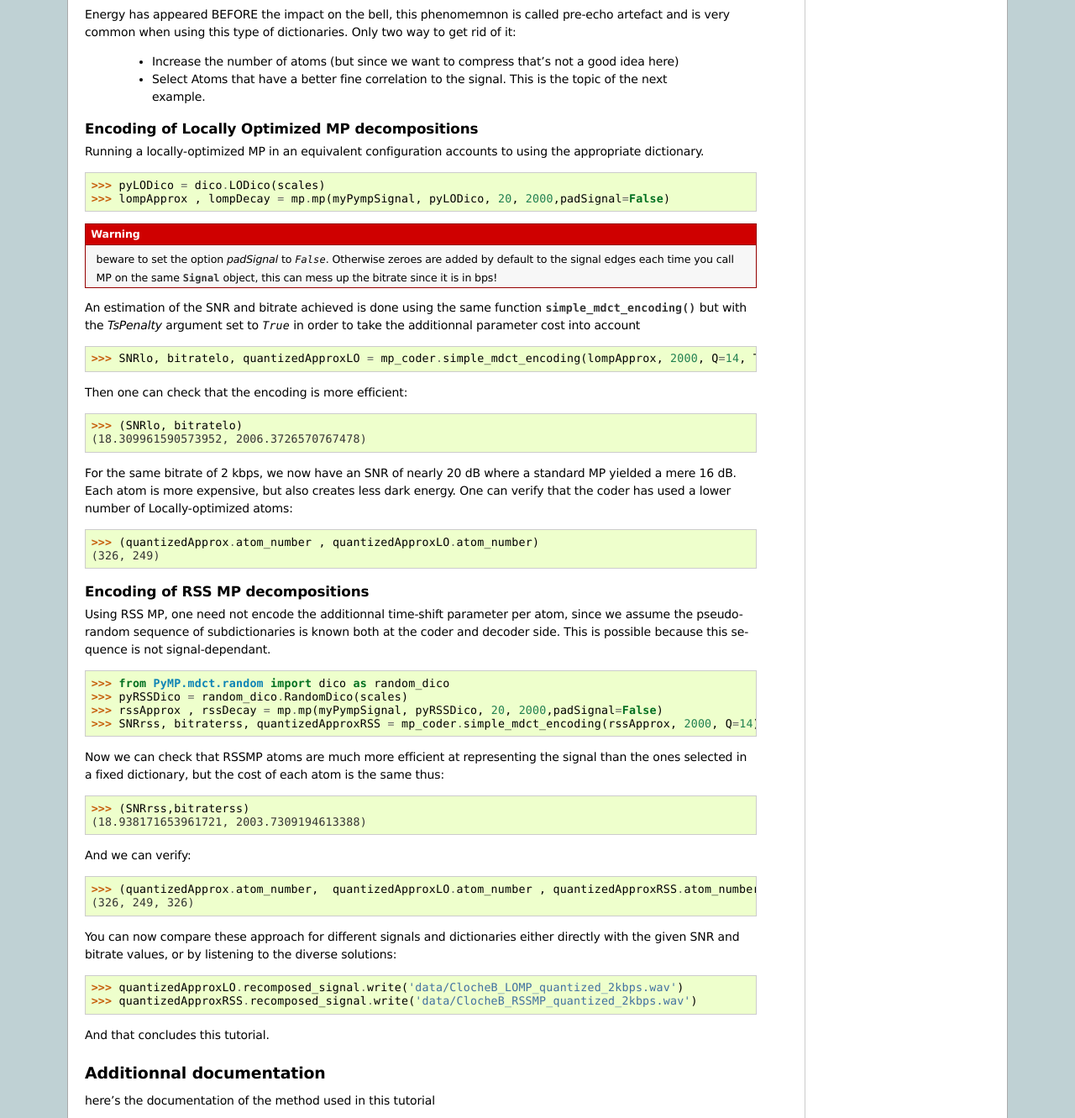
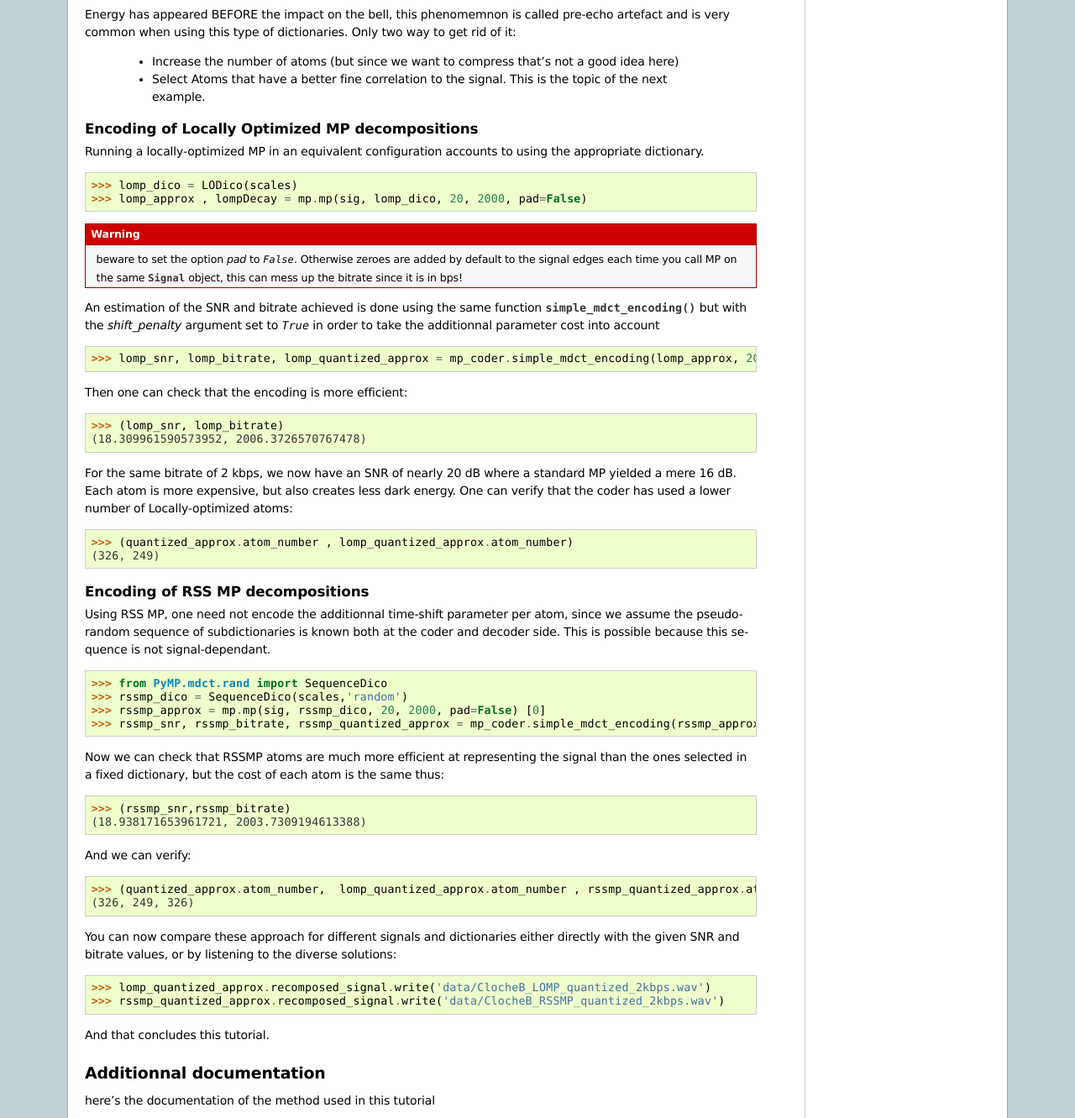
Before and after one commit to mmoussallam/PyMP, a Sphinx documentation site: the page built from doc/example_coder.rst, in a window 1280 px wide and 1400 px high, scrolled down 1887 px, cut to the strip 47-1378 px from the top of the window. Shown: the whole strip at 84% size. Built offline with Sphinx 7.4.7, drawn with Linux system fonts in a browser that asks for light colours; some of the changed text lies outside the part shown.

Commit message:
refactoring documentation and tutorials

```diff
--- a/PyMP/__init__.py
+++ b/PyMP/__init__.py
@@ -1,2 +1,4 @@
 __all__ = ['mp', 'mp_cmd', 'approx', 'base', 'log',
            'signals', 'win_server']
+
+from .signals import Signal
--- a/doc/example_coder.rst
+++ b/doc/example_coder.rst
@@ -49,56 +49,56 @@
 
 Let us perform a MP decomposition of a 1 second audio exceprt of Glockenspiel using a 3xMDCT dictionary::
 
->>> from PyMP.mdct import dico
->>> from PyMP.mdct.rand import dico as random_dico
->>> from PyMP import mp, mp_coder, signals
->>> myPympSignal = signals.Signal('../data/ClocheB.wav', mono=True)  # Load Signal
->>> myPympSignal.crop(0, 4.0 * myPympSignal.fs)     # Keep only 4 seconds
+>>> from PyMP.mdct import Dico, LODico
+>>> from PyMP.mdct.rand import SequenceDico
+>>> from PyMP import mp, mp_coder, Signal
+>>> sig = Signal('data/ClocheB.wav', mono=True)  # Load Signal
+>>> sig.crop(0, 4.0 * sig.fs)     # Keep only 4 seconds
 >>> # atom of scales 8, 64 and 512 ms
->>> scales = [(s * myPympSignal.fs / 1000) for s in (8, 64, 512)]
->>> myPympSignal.pad(scales[-1])
+>>> scales = [(s * sig.fs / 1000) for s in (8, 64, 512)]
+>>> sig.pad(scales[-1])
 >>> # Dictionary for Standard MP
->>> pyDico = dico.Dico(scales)
+>>> mp_dico = Dico(scales)
 >>> # Launching decomposition, stops either at 20 dB of SRR or 2000 iterations
->>> mpApprox, mpDecay = mp.mp(myPympSignal, pyDico, 20, 2000, pad=False)
+>>> mp_approx, mp_decay = mp.mp(sig, mp_dico, 20, 2000, pad=False)
 
 This should be relatively fast, the algorithm stops when it reaches 20 dB of SRR and a number of atoms determined by:
 
->>> mpApprox.atom_number
+>>> mp_approx.atom_number
 565
 
-From the *mpApprox* object constructed we can now evaluate a (theoretical) rate and an associated distorsion by quantizing
+From the *mp_approx* object constructed we can now evaluate a (theoretical) rate and an associated distorsion by quantizing
 the atoms weights and counting the cost of both indices and weights. To do that, we use the :func:`.simple_mdct_encoding` method
 in the :mod:`.mp_coder` module. Here's an example where we set a target of 8kbps with a midtread uniform quantizer with :math:`2^{14}` steps
 
->>> SNR, bitrate, quantizedApprox = mp_coder.simple_mdct_encoding(mpApprox, 8000, Q=14)
+>>> snr, bitrate, quantized_approx = mp_coder.simple_mdct_encoding(mp_approx, 8000, Q=14)
 
 And we can check the results:
 
->>> (SNR, bitrate)
+>>> (snr, bitrate)
 (20.010662962811647, 3472.7238328087619)
 
 In other words, we achieved a 20 dB SNR with a (theoretical) 3.4 kbps bitrate. We can change the coder properties,
 in particular the number of quantizing steps (recall this is :math:`2^Q`  and not directly Q!!):
 
->>> SNR, bitrate, quantizedApprox = mp_coder.simple_mdct_encoding(mpApprox, 8000, Q=5)
->>> (SNR, bitrate)
+>>> snr, bitrate, quantized_approx = mp_coder.simple_mdct_encoding(mp_approx, 8000, Q=5)
+>>> (snr, bitrate)
 (12.556647717619505, 997.29788299389475)
 
 Indeed we have reduced the bitrate, but increased the distorsion. We can also fix the bitrate at a lower value:
 
->>> SNR, bitrate, quantizedApprox = mp_coder.simple_mdct_encoding(mpApprox, 2000, Q=14)
->>> (SNR, bitrate)
+>>> snr, bitrate, quantized_approx = mp_coder.simple_mdct_encoding(mp_approx, 2000, Q=14)
+>>> (snr, bitrate)
 (16.03645910615025, 2003.7309194613388)
 
 The coder stopped when the given bitrate was reached, yieled a higher distorsion. If you wonder how many atoms where used:
 
->>> quantizedApprox.atom_number
+>>> quantized_approx.atom_number
 326
 
 In order to listen to the results, you'll need to save the approximant as wav files:
 
->>> quantizedApprox.recomposed_signal.write('data/ClocheB_quantized_2kbps.wav')
+>>> quantized_approx.recomposed_signal.write('data/ClocheB_quantized_2kbps.wav')
 
 But a simple Time-Frequency plot already tells you there's going to be some highly disturbing artefacts:
 
@@ -117,29 +117,29 @@
 
 Running a locally-optimized MP in an equivalent configuration accounts to using the appropriate dictionary.
 
->>> pyLODico = dico.LODico(scales)
->>> lompApprox , lompDecay = mp.mp(myPympSignal, pyLODico, 20, 2000,padSignal=False)
+>>> lomp_dico = LODico(scales)
+>>> lomp_approx , lompDecay = mp.mp(sig, lomp_dico, 20, 2000, pad=False)
 
 .. warning::
 
-	beware to set the option *padSignal* to `False`. Otherwise zeroes are added by default to the signal edges each time
+	beware to set the option *pad* to `False`. Otherwise zeroes are added by default to the signal edges each time
 	you call MP on the same :class:`.Signal` object, this can mess up the bitrate since it is in bps!
 
 An estimation of the SNR and bitrate achieved is done using the same function :func:`.simple_mdct_encoding` but with
-the *TsPenalty* argument set to `True` in order to take the additionnal parameter cost into account
+the *shift_penalty* argument set to `True` in order to take the additionnal parameter cost into account
 
->>> SNRlo, bitratelo, quantizedApproxLO = mp_coder.simple_mdct_encoding(lompApprox, 2000, Q=14, TsPenalty=True)
+>>> lomp_snr, lomp_bitrate, lomp_quantized_approx = mp_coder.simple_mdct_encoding(lomp_approx, 2000, Q=14, shift_penalty=True)
 
 Then one can check that the encoding is more efficient:
 
->>> (SNRlo, bitratelo)
+>>> (lomp_snr, lomp_bitrate)
 (18.309961590573952, 2006.3726570767478)
 
 For the same bitrate of 2 kbps, we now have an SNR of nearly 20 dB where a standard MP yielded a mere 16 dB.
 Each atom is more expensive, but also creates less dark energy. One can verify that the coder has used a
 lower number of Locally-optimized atoms:
 
->>> (quantizedApprox.atom_number , quantizedApproxLO.atom_number)
+>>> (quantized_approx.atom_number , lomp_quantized_approx.atom_number)
 (326, 249)
 
 Encoding of RSS MP decompositions
@@ -149,27 +149,27 @@
 sequence of subdictionaries is known both at the coder and decoder side. This is possible because this sequence is
 not signal-dependant.
 
->>> from PyMP.mdct.random import dico as random_dico
->>> pyRSSDico = random_dico.RandomDico(scales)
->>> rssApprox , rssDecay = mp.mp(myPympSignal, pyRSSDico, 20, 2000,padSignal=False)
->>> SNRrss, bitraterss, quantizedApproxRSS = mp_coder.simple_mdct_encoding(rssApprox, 2000, Q=14)
+>>> from PyMP.mdct.rand import SequenceDico
+>>> rssmp_dico = SequenceDico(scales,'random')
+>>> rssmp_approx = mp.mp(sig, rssmp_dico, 20, 2000, pad=False) [0]
+>>> rssmp_snr, rssmp_bitrate, rssmp_quantized_approx = mp_coder.simple_mdct_encoding(rssmp_approx, 2000, Q=14)
 
 Now we can check that RSSMP atoms are much more efficient at representing the signal than the ones selected in a
 fixed dictionary, but the cost of each atom is the same thus:
 
->>> (SNRrss,bitraterss)
+>>> (rssmp_snr,rssmp_bitrate)
 (18.938171653961721, 2003.7309194613388)
 
 And we can verify:
 
->>> (quantizedApprox.atom_number,  quantizedApproxLO.atom_number , quantizedApproxRSS.atom_number)
+>>> (quantized_approx.atom_number,  lomp_quantized_approx.atom_number , rssmp_quantized_approx.atom_number)
 (326, 249, 326)
 
 You can now compare these approach for different signals and dictionaries either directly with the given SNR and bitrate values,
 or by listening to the diverse solutions:
 
->>> quantizedApproxLO.recomposed_signal.write('data/ClocheB_LOMP_quantized_2kbps.wav')
->>> quantizedApproxRSS.recomposed_signal.write('data/ClocheB_RSSMP_quantized_2kbps.wav')
+>>> lomp_quantized_approx.recomposed_signal.write('data/ClocheB_LOMP_quantized_2kbps.wav')
+>>> rssmp_quantized_approx.recomposed_signal.write('data/ClocheB_RSSMP_quantized_2kbps.wav')
 
 And that concludes this tutorial.
 
--- a/doc/pyplots/LoMP_example.py
+++ b/doc/pyplots/LoMP_example.py
@@ -6,8 +6,8 @@
 import os
 import matplotlib.pyplot as plt
 
-from PyMP import signals, mp
-from PyMP.mdct import dico
+from PyMP import Signal, mp
+from PyMP.mdct import Dico, LODico
 
 import matplotlib as mpl
 mpl.rcParams['lines.linewidth'] = 1.0
@@ -19,26 +19,26 @@
 
 # Load glockenspiel signal
 abPath = os.path.abspath('../../data/')
-pySig = signals.Signal(abPath + '/glocs.wav', mono=True, normalize=True)
+sig = Signal(abPath + '/glocs.wav', mono=True, normalize=True)
 
-pySig.crop(0, 3 * pySig.fs)
+sig.crop(0, 3 * sig.fs)
 
 scales = [128, 1024, 8192]
-nbAtom = 500
+n_atoms = 500
 srr = 30
 
-mpDico = dico.Dico(scales)
-lompDico = dico.LODico(scales)
+mp_dico = Dico(scales)
+lomp_dico = LODico(scales)
 
-approxMP, decayMP = mp.mp(pySig, mpDico, srr, nbAtom, pad=True)
-approxLoMP, decayLoMP = mp.mp(pySig, lompDico, srr, nbAtom, pad=False)
+mp_approx, mp_decay = mp.mp(sig, mp_dico, srr, n_atoms, pad=True)
+lomp_approx, lomp_decay = mp.mp(sig, lomp_dico, srr, n_atoms, pad=False)
 
 plt.figure()
 plt.subplot(211)
-approxMP.plot_tf()
+mp_approx.plot_tf()
 plt.subplot(212)
-approxLoMP.plot_tf()
+lomp_approx.plot_tf()
 
-# print approxMP , approxLoMP
+# print mp_approx , lomp_approx
 
 plt.show()
--- a/doc/pyplots/MP_example.py
+++ b/doc/pyplots/MP_example.py
@@ -16,36 +16,36 @@
 mpl.rcParams['image.interpolation'] = 'Nearest'
 #mpl.rcParams['text.usetex'] = True
 
-from PyMP import signals, mp
-from PyMP.mdct import dico
+from PyMP import Signal, mp
+from PyMP.mdct import Dico
 
 
 sizes = [128, 1024, 8192]
-Natom = 1000
+n_atoms = 1000
 
 
 abPath = os.path.abspath('../../data/')
-pySig = signals.Signal(abPath + '/glocs.wav', mono=True, normalize=True)
+sig = Signal(abPath + '/glocs.wav', mono=True, normalize=True)
 
 # taking only the first musical phrase (3.5 seconds approximately)
-pySig.crop(0, 3.5 * pySig.fs)
-pySig.pad(8192)
+sig.crop(0, 3.5 * sig.fs)
+sig.pad(8192)
 
 # add some minor noise to avoid null areas
-pySig.data += 0.0001 * np.random.randn(pySig.length)
+sig.data += 0.0001 * np.random.randn(sig.length)
 
 # create MDCT multiscale dictionary
-dico = dico.Dico(sizes)
+dico = Dico(sizes)
 
 # run the MP routine
-approx, decay = mp.mp(pySig, dico, 50, Natom)
+approx, decay = mp.mp(sig, dico, 50, n_atoms)
 
 # plotting the results
-timeVec = np.arange(0, float(pySig.length)) / pySig.fs
+timeVec = np.arange(0, float(sig.length)) / sig.fs
 
 plt.figure(figsize=(10, 6))
 axOrig = plt.axes([0.05, 0.55, .4, .4])
-axOrig.plot(timeVec, pySig.data)
+axOrig.plot(timeVec, sig.data)
 axOrig.set_title('(a)')
 axOrig.set_xticks([1, 2, 3, 4])
 axOrig.set_ylim([-1.0, 1.0])
@@ -64,22 +64,22 @@
 
 axFFt1 = plt.axes([.55, .816, .4, .133])
 axFFt1.specgram(
-    pySig.data, NFFT=128, noverlap=64, cmap=cm.copper_r, Fs=pySig.fs)
-axFFt1.set_yticks([0, pySig.fs / 4])
+    sig.data, NFFT=128, noverlap=64, cmap=cm.copper_r, Fs=sig.fs)
+axFFt1.set_yticks([0, sig.fs / 4])
 axFFt1.set_xticks([])
 axFFt1.set_title('(b)')
 
 axFFt2 = plt.axes([.55, .683, .4, .133])
 axFFt2.specgram(
-    pySig.data, NFFT=1024, noverlap=512, cmap=cm.copper_r, Fs=pySig.fs)
-axFFt2.set_yticks([0, pySig.fs / 4])
+    sig.data, NFFT=1024, noverlap=512, cmap=cm.copper_r, Fs=sig.fs)
+axFFt2.set_yticks([0, sig.fs / 4])
 axFFt2.set_ylabel('Frequence (Hz)')
 axFFt2.set_xticks([])
 
 axFFt3 = plt.axes([.55, .55, .4, .133])
-axFFt3.specgram(pySig.data, NFFT=4096, noverlap=0.75 * 4096.0,
-                cmap=cm.copper_r, Fs=pySig.fs)
-axFFt3.set_yticks([0, pySig.fs / 4])
+axFFt3.specgram(sig.data, NFFT=4096, noverlap=0.75 * 4096.0,
+                cmap=cm.copper_r, Fs=sig.fs)
+axFFt3.set_yticks([0, sig.fs / 4])
 axFFt3.set_xticks([1, 2, 3, 4])
 
 try:
@@ -87,4 +87,5 @@
 except Exception, e:
     pass
 
+
 plt.show()
--- a/doc/pyplots/RSSMP_example.py
+++ b/doc/pyplots/RSSMP_example.py
@@ -10,8 +10,8 @@
 import matplotlib.pyplot as plt
 
 from PyMP import signals, mp
-from PyMP.mdct import dico
-from PyMP.mdct.rand import dico as random_dico
+from PyMP.mdct import Dico, LODico
+from PyMP.mdct.rand import SequenceDico
 
 import matplotlib as mpl
 mpl.rcParams['lines.linewidth'] = 1.0
@@ -23,27 +23,27 @@
 
 # Load glockenspiel signal
 abPath = os.path.abspath('../../data/')
-pySig = signals.Signal(abPath + '/glocs.wav', mono=True, normalize=True)
+sig = signals.Signal(abPath + '/glocs.wav', mono=True, normalize=True)
 
-pySig.crop(0, 3 * pySig.fs)
+sig.crop(0, 3 * sig.fs)
 
 scales = [128, 1024, 8192]
-nbAtom = 500
+n_atoms = 500
 srr = 30
 
-mpDico = dico.Dico(scales)
-lompDico = dico.LODico(scales)
-rssMPDico = random_dico.SequenceDico(scales)
+mp_mdct_dico = Dico(scales)
+lomp_mdct_dico = LODico(scales)
+rssmp_mdct_dico = SequenceDico(scales)
 
-approxMP, decayMP = mp.mp(pySig, mpDico, srr, nbAtom, pad=True)
-approxLoMP, decayLoMP = mp.mp(pySig, lompDico, srr, nbAtom, pad=True)
-approxRSSMP, decayRSSMP = mp.mp(pySig, rssMPDico, srr, nbAtom, pad=False)
+mp_approx, mp_decay = mp.mp(sig, mp_mdct_dico, srr, n_atoms, pad=True)
+lomp_approx, lomp_decay = mp.mp(sig, lomp_mdct_dico, srr, n_atoms, pad=True)
+rssmp_approx, rssmp_decay = mp.mp(sig, rssmp_mdct_dico, srr, n_atoms, pad=False)
 
 
 plt.figure()
-plt.plot(10 * np.log10(decayMP) - 10 * np.log10(decayMP[0]))
-plt.plot(10 * np.log10(decayLoMP) - 10 * np.log10(decayLoMP[0]), 'r:')
-plt.plot(10 * np.log10(decayRSSMP) - 10 * np.log10(decayRSSMP[0]), 'k--')
+plt.plot(10 * np.log10(mp_decay) - 10 * np.log10(mp_decay[0]))
+plt.plot(10 * np.log10(lomp_decay) - 10 * np.log10(lomp_decay[0]), 'r:')
+plt.plot(10 * np.log10(rssmp_decay) - 10 * np.log10(rssmp_decay[0]), 'k--')
 plt.ylabel('Normalized reconstruction error (dB)')
 plt.xlabel('Iteration')
 plt.legend(('Standard MP', 'Locally Optimized MP', 'RSS MP'))
--- a/doc/pyplots/approx_ex1.py
+++ b/doc/pyplots/approx_ex1.py
@@ -18,33 +18,37 @@
 from PyMP.mdct import atom
 
 
-atomShort = atom.Atom(32, 1, 1024, 4, 8000, 1)
-atomMid = atom.Atom(256, 1, 256, 10, 8000, 1)
-atomLong = atom.Atom(2048, 1, 0, 40, 8000, 1)
+short_atom = atom.Atom(32, 1, 1024, 4, 8000, 1)
+mid_atom = atom.Atom(256, 1, 256, 10, 8000, 1)
+long_atom = atom.Atom(2048, 1, 0, 40, 8000, 1)
 
-atomShort.synthesize()
-atomMid.synthesize()
-atomLong.synthesize()
+short_atom.synthesize()
+mid_atom.synthesize()
+long_atom.synthesize()
 
 # Initialize empty approximant
 approx = approx.Approx(
-    None, [], None, atomLong.length, atomLong.samplingFrequency)
+    None, [], None, long_atom.length, long_atom.fs)
+
+print approx
 
 # add atoms
-approx.addAtom(atomShort)
-approx.addAtom(atomMid)
-approx.addAtom(atomLong)
+approx.add(long_atom)
+print approx
+approx.add(short_atom)
+approx.add(mid_atom)
 
-timeVec = np.arange(approx.length) / float(approx.samplingFrequency)
+
+timeVec = np.arange(approx.length) / float(approx.fs)
 
 # Plot the recomposed Signal, both in time domain and Time-Frequency
 plt.figure()
 plt.subplot(211)
-plt.plot(timeVec, approx.recomposedSignal.data)
-plt.xlim([0, float(approx.length) / float(approx.samplingFrequency)])
+plt.plot(timeVec, approx.recomposed_signal.data)
+plt.xlim([0, float(approx.length) / float(approx.fs)])
 plt.grid()
 plt.subplot(212)
-approx.plotTF(french=False, patchColor=(0, 0, 0))
+approx.plot_tf(french=False, patchColor=(0, 0, 0))
 plt.grid()
 
 # plt.savefig(figurePath+'Example_3atoms_mdct.pdf',dpi=300)
--- a/doc/pyplots/plot_encoded_cloche.py
+++ b/doc/pyplots/plot_encoded_cloche.py
@@ -2,24 +2,23 @@
 import matplotlib.pyplot as plt
 import os
 
-from PyMP import signals, mp, mp_coder
-from PyMP.mdct import dico
+from PyMP import Signal, mp, mp_coder
+from PyMP.mdct import Dico
 
 
 abPath = os.path.abspath('../../data/')
-myPympSignal = signals.Signal(
+sig = Signal(
     abPath + '/ClocheB.wav', mono=True)  # Load Signal
-myPympSignal.crop(
-    0, 4.0 * myPympSignal.fs)     # Keep only 4 seconds
+sig.crop(0, 4.0 * sig.fs)     # Keep only 4 seconds
 
 # atom of scales 8, 64 and 512 ms
-scales = [(s * myPympSignal.fs / 1000) for s in (8, 64, 512)]
+scales = [(s * sig.fs / 1000) for s in (8, 64, 512)]
 
 # Dictionary for Standard MP
-pyDico = dico.Dico(scales)
+pyDico = Dico(scales)
 
 # Launching decomposition, stops either at 20 dB of SRR or 2000 iterations
-mpApprox, mpDecay = mp.mp(myPympSignal, pyDico, 20, 2000)
+mpApprox, mpDecay = mp.mp(sig, pyDico, 20, 2000)
 
 # mpApprox.atomNumber
 
```
Also changed, not shown: doc/example.rst (+18 -11 lines), doc/example_objects.rst (+33 -22 lines), 6 other files.
